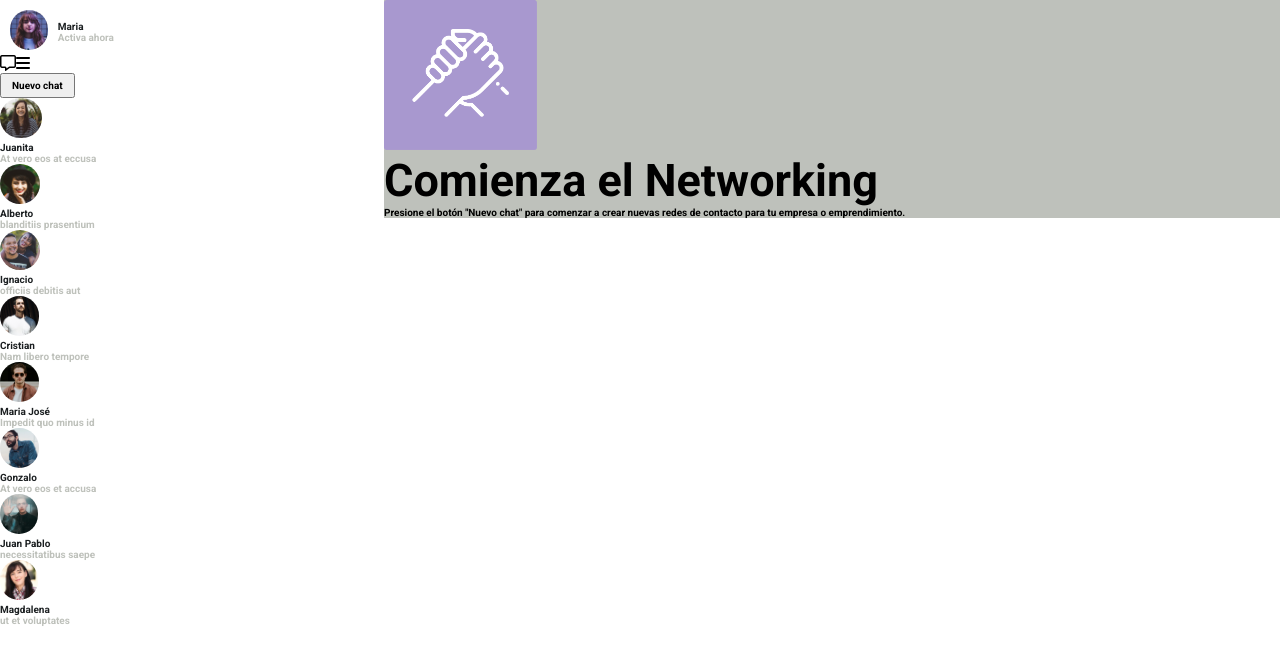
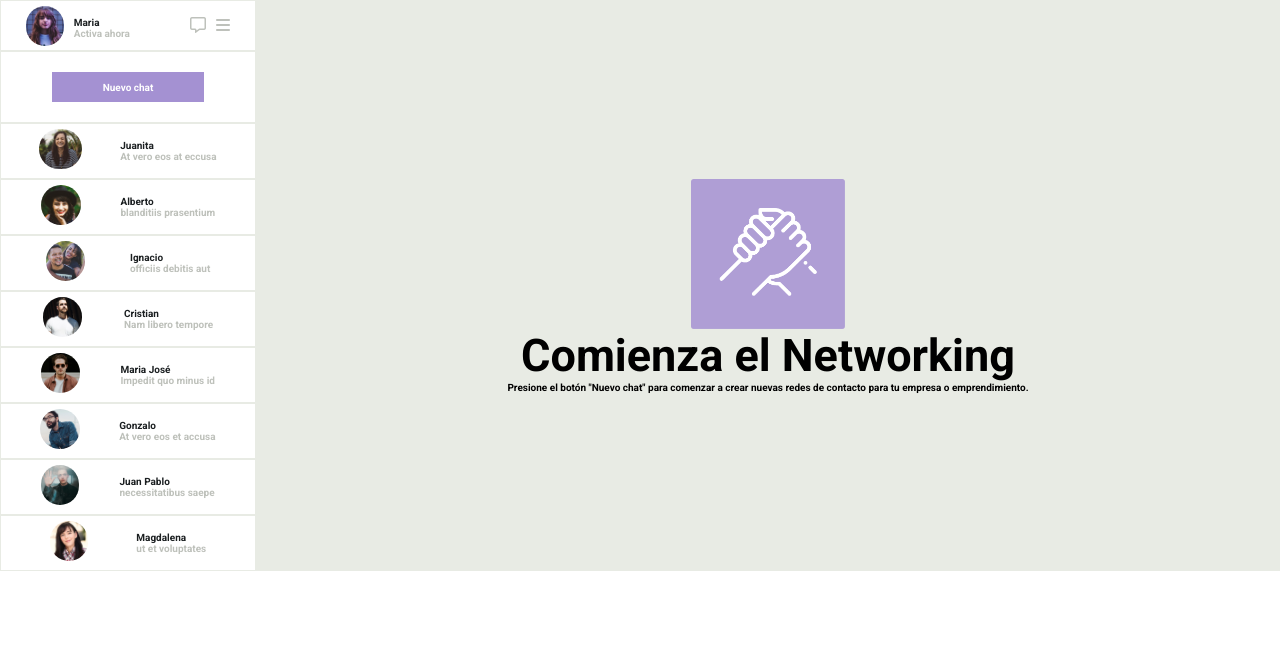
Before and after one commit to Klauditha/desafioflexbox, a plain HTML site: page index.html in a window 1280 px wide. Drawn offline with Linux system fonts and the light colour scheme.

Commit message:
WIP: Aplicando flex

```diff
--- a/assets/css/style.css
+++ b/assets/css/style.css
@@ -7,34 +7,69 @@
 
 #container{
     display: flex;
+    /*flex-basis: 0 0 100% rem;*/
+    /*justify-content: center;*/
+}
 
+#principal{
+    background-color: #E8EBE4;
+    width: 80%;
+    max-width: 80%;
+    max-height: 100%;
+    border: 1px;
+    border-color: #828485 ;
+    display: flex;
+    align-items: baseline;
+    justify-content: center;
+    flex-direction: column;
+    flex-wrap: wrap;
+}
+#principal h1{
+    font-size: 45px;
+    align-self: center;
+}
+#principal p{
+    align-self: center;
+    font-size: 10px;
+}
+#principal_img{
+    align-self: center;
+    height: 150px;
 }
 
 #menu{
     background-color: #fff;
-    width: 30%;
-    height: 100%;
-}
-#principal{
-    background-color: #bec1bb;
-    width: 70%;
-    height: 100%;
-}
-#principal h1{
-    font-size: 45px;
-}
-#principal p{
-    font-size: 10px;
-}
-#principal_img{
-    height: 150px;
+    max-height: 100%;
+    max-width: 20%;
+    width: 20%;
+    border: 1px;
+    border-color: #828485 ;
+    display: flex;
+    flex-direction:column;
     justify-content:center;
 }
+#menu_perfil{
+    display: flex;
+    justify-content:space-around;
+    flex-direction: row;
+    border: 1px solid #E8EBE4;
+}
+#menu_perfil_maria {
+    padding-left: 0px;
+    padding-top: 5px;
+    display: flex;
+}
 
-#menu_perfil_maria {
-    padding-left: 10px;
-    padding-top: 10px;
+#menu_perfil_botones{
     display: flex;
+    justify-content: center;
+}
+
+.menu_perfil_botones_btn{
+    align-self: center;
+    margin-left: 10px;
+    color: #bec1bb;
+
 }
 #menu_perfil_maria_img img{
     height: 40px;
@@ -47,8 +82,8 @@
     flex-direction: column;
     justify-content: center;
 }
+
 #menu_perfil_maria_datos_nombre{
-
     font-weight: bold;
     color: #1b1f21;
     font-size: 10px;
@@ -58,11 +93,25 @@
     color: #bec1bb;
     font-size: 10px;
 }
+
+#menu_boton{
+    display: flex;
+    justify-content:center;
+    border: 1px solid #E8EBE4;
+}
+
 #menu_boton_btn{
+    margin: 20px 0;
     padding: 5px 10px;
     text-align: center;
     font-size: 10px;
+    width: 60%;
+    height: 30px;
+    color:#fff;
+    border:0;
+    background-color: #a491d2;
 }
+
 #menu_boton_btn:active{
     background-color: #a491d2;
 
@@ -80,6 +129,20 @@
     display: flex;
 }
 
+.participante{
+    padding:5px 0;
+    display: flex;
+    border: 1px solid #E8EBE4;
+    flex-direction:row;
+    justify-content: space-evenly;
+    align-items: center;
+}
+
+.participante_texto{
+    display: flex;
+    flex-direction: column;
+    column-gap: -20px;
+}
 .participante_nombre {
     font-weight: bold;
     color: #1b1f21;
--- a/index.html
+++ b/index.html
@@ -27,8 +27,8 @@
                     </div>
                 </div>
                 <div id="menu_perfil_botones">
-                    <div><i class="fa-regular fa-message"></i></div>
-                    <div><i class="fa-solid fa-bars"></i></div>
+                    <div class="menu_perfil_botones_btn"><i class="fa-regular fa-message"></i></div>
+                    <div class="menu_perfil_botones_btn"><i class="fa-solid fa-bars"></i></div>
 
                 </div>
             </div>
```
